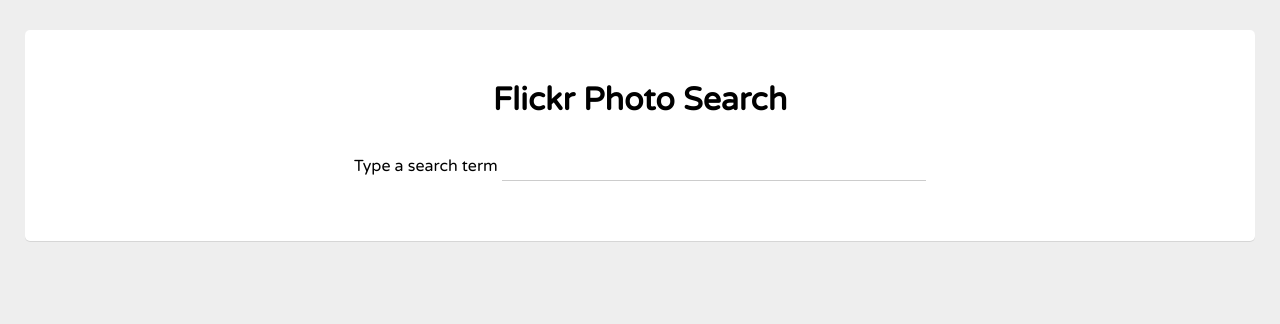
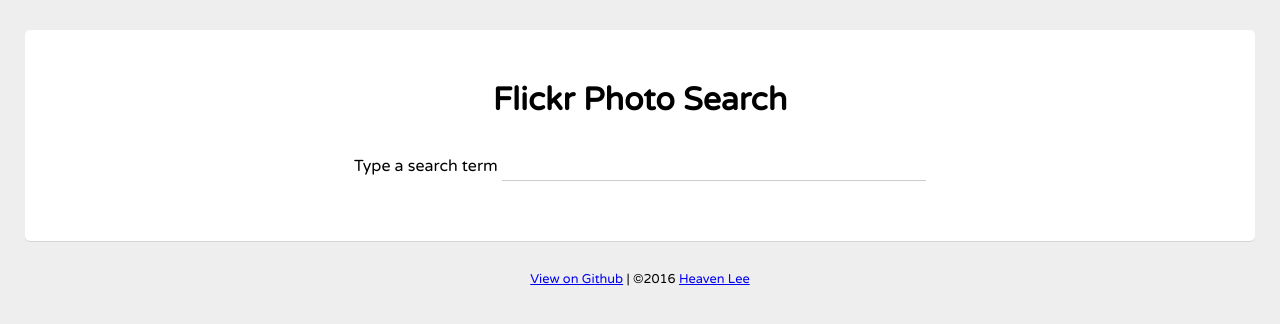
Before and after one commit to heal33/flickr-photo-search, a plain HTML site: page index.html in a window 1280 px wide. Drawn offline with nearby package versions, Linux system fonts and the light colour scheme.

Commit message:
added footer

```diff
--- a/css/style.css
+++ b/css/style.css
@@ -64,4 +64,7 @@
   -moz-box-shadow: 0 0 4px 0 rgba(0, 0, 0, 0.2);
   box-shadow: 0 0 4px 0 rgba(0, 0, 0, 0.2);
 }
+
+footer {
+  font-size: .8em;
 }
--- a/index.html
+++ b/index.html
@@ -27,6 +27,8 @@
 
 </div>
 <!--/.contained -->
+
+<footer><a href="https://github.com/heal33/flickr-photo-search/tree/gh-pages">View on Github</a> | &copy;2016 <a href="http://www.heavenee.xyz">Heaven Lee</a></footer>
     <script src='http://cdnjs.cloudflare.com/ajax/libs/jquery/2.2.2/jquery.min.js'></script>
 
     <script src="js/index.js"></script>
```
